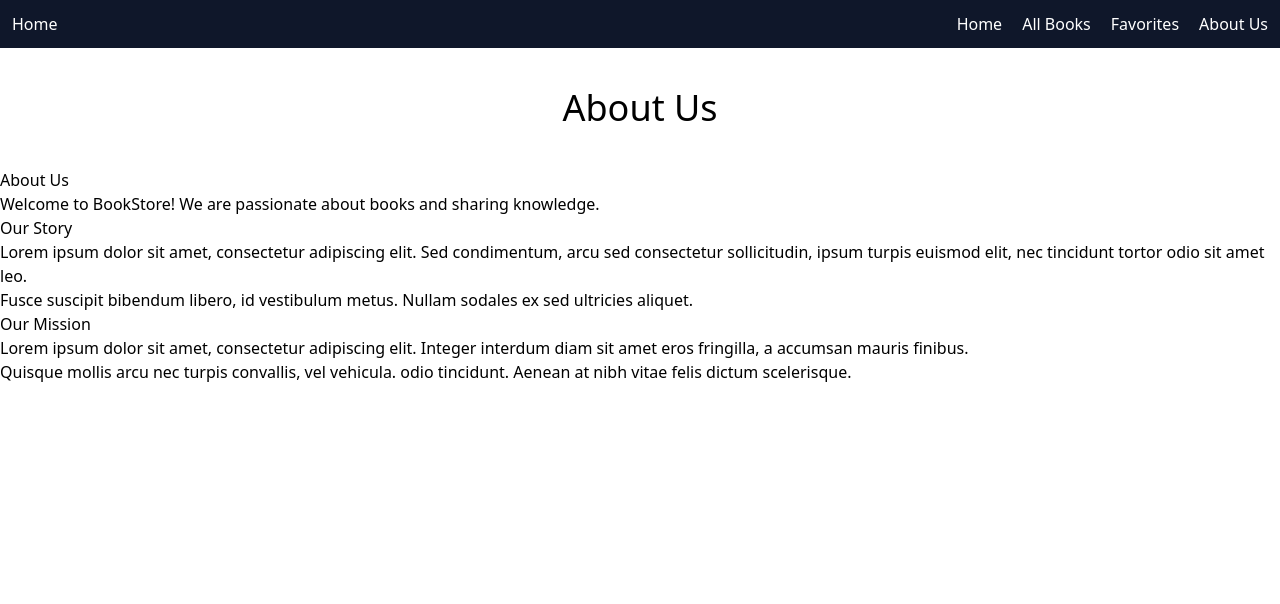
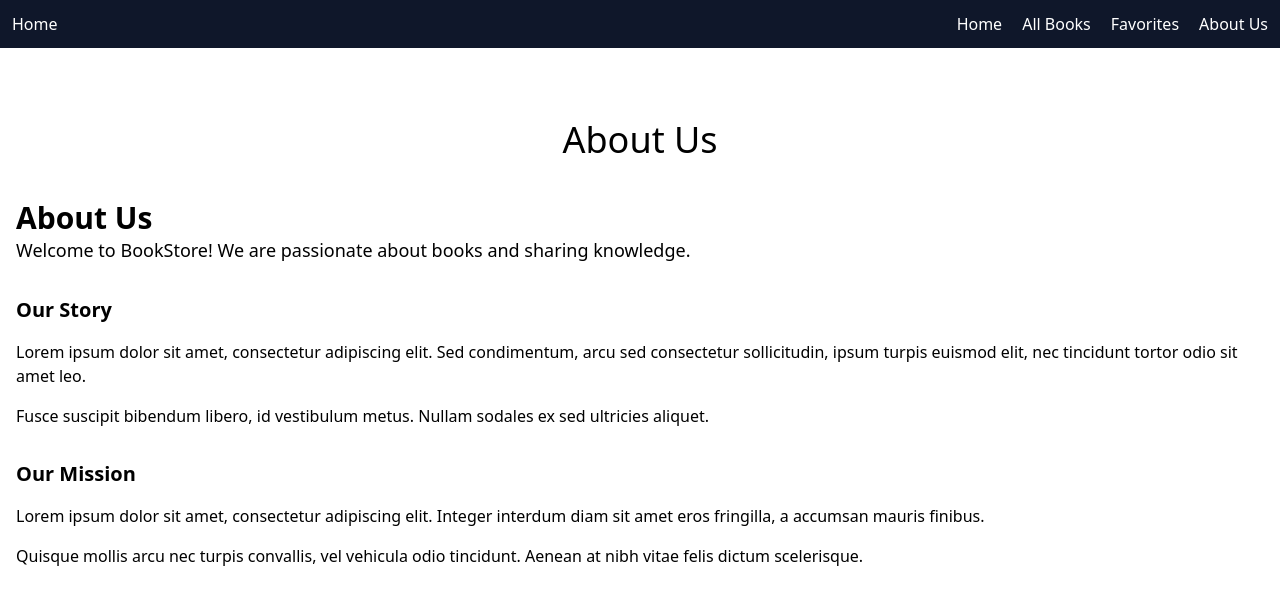
Before and after one commit to WLemmy/Book-Store-App, a React (Create React App) app: page /about-us in a window 1280 px wide. Shown: the top 604 px of the page. Built offline with nearby package versions, Linux system fonts and the light colour scheme.

Commit message:
adding styles to aboutus page

```diff
--- a/src/pages/AboutUs.jsx
+++ b/src/pages/AboutUs.jsx
@@ -6,37 +6,36 @@ const AboutUs = () => {
     <>
       <Navbar />
 
-      <div className="container mx-auto max-w-7xl">
+      <div className="container mx-auto max-w-7xl py-8 px-4">
         <PageHeading text="About Us" />
 
-        <div className="about-us">
-          <div className="about-header">
-            <h1>About Us</h1>
-            <p>Welcome to BookStore! We are passionate about books and sharing knowledge.</p>
+        <div className="about-us mt-8">
+          <div className="about-header mb-8">
+            <h1 className="text-3xl font-bold">About Us</h1>
+            <p className="text-lg">Welcome to BookStore! We are passionate about books and sharing knowledge.</p>
           </div>
           <div className="about-content">
-            <h2>Our Story</h2>
-            <p>
+            <h2 className="text-xl font-bold mb-4">Our Story</h2>
+            <p className="mb-4">
               Lorem ipsum dolor sit amet, consectetur adipiscing elit. Sed condimentum, arcu sed
               consectetur sollicitudin, ipsum turpis euismod elit, nec tincidunt tortor odio sit amet
               leo.
             </p>
-            <p>
+            <p className="mb-8">
               Fusce suscipit bibendum libero, id vestibulum metus. Nullam sodales ex sed ultricies
               aliquet.
             </p>
-            <h2>Our Mission</h2>
-            <p>
+            <h2 className="text-xl font-bold mb-4">Our Mission</h2>
+            <p className="mb-4">
               Lorem ipsum dolor sit amet, consectetur adipiscing elit. Integer interdum diam sit amet
               eros fringilla, a accumsan mauris finibus.
             </p>
-            <p>
-              Quisque mollis arcu nec turpis convallis, vel vehicula. odio tincidunt. Aenean at nibh
+            <p className="mb-8">
+              Quisque mollis arcu nec turpis convallis, vel vehicula odio tincidunt. Aenean at nibh
               vitae felis dictum scelerisque.
             </p>
           </div>
         </div>
-
       </div>
     </>
   );
```
